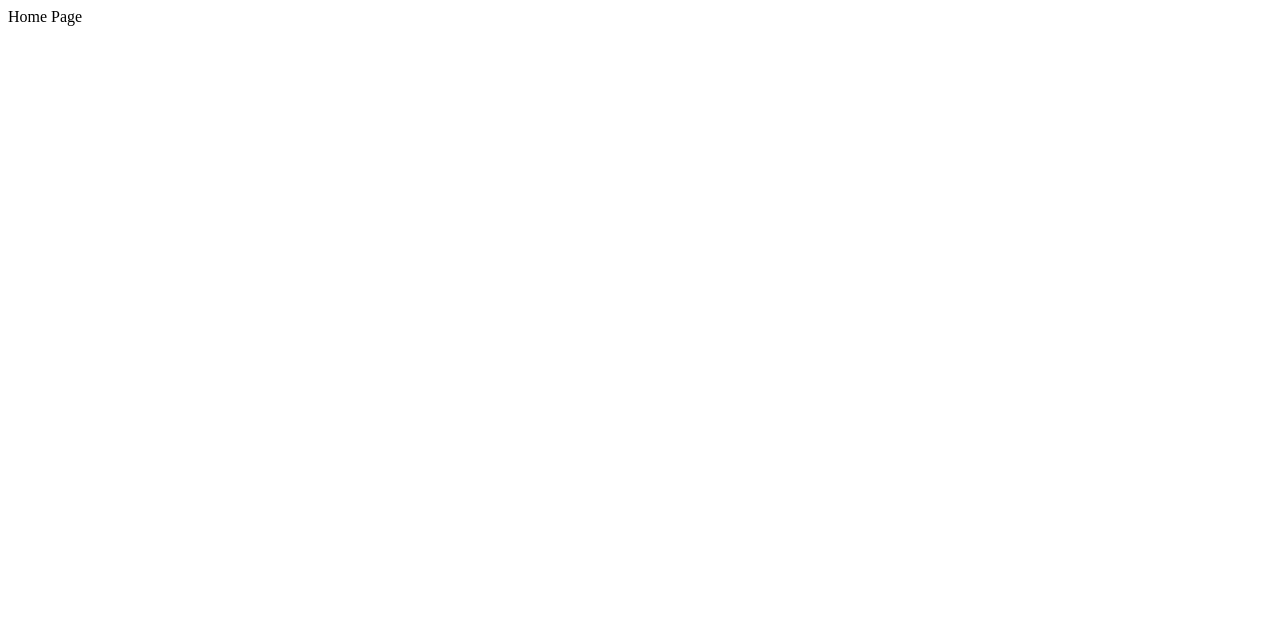
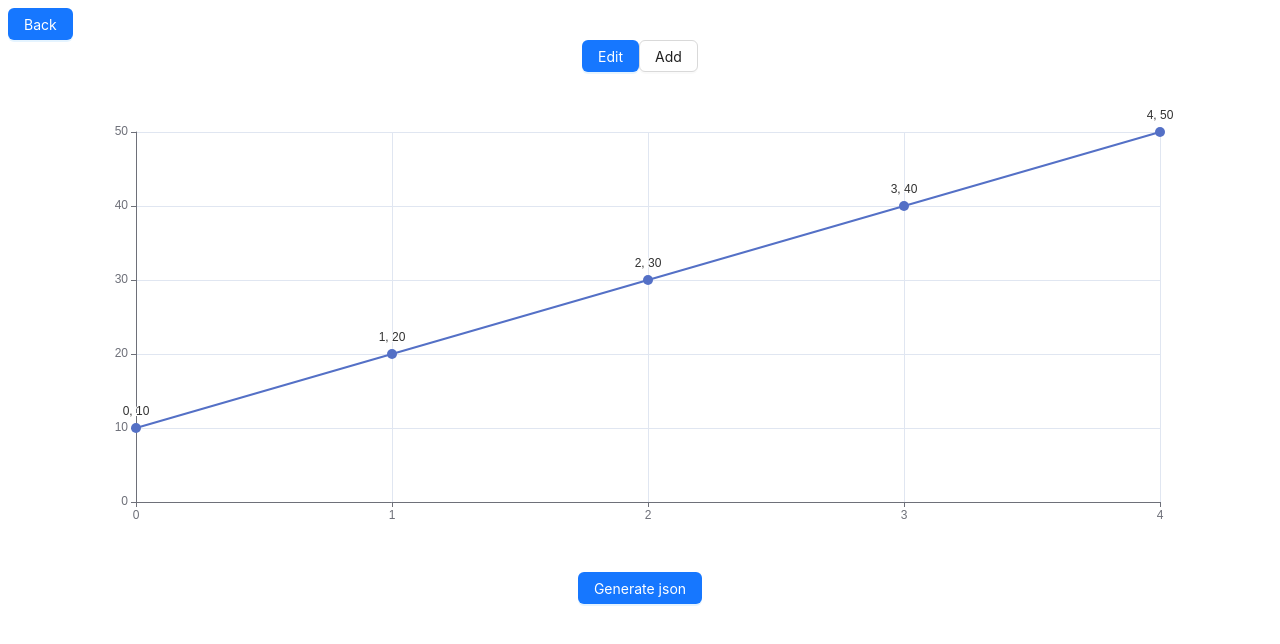
Before and after one commit to Mirrorgo/pubQuokka, a Next.js app in the folder frontend/: page /home in a window 1280 px wide. Shown: the top 644 px of the page. Built offline with nearby package versions, Linux system fonts and the light colour scheme.

Commit message:
feat: add demo chart page

```diff
--- a/frontend/package.json
+++ b/frontend/package.json
@@ -13,6 +13,7 @@
     "@types/react": "18.2.21",
     "@types/react-dom": "18.2.7",
     "antd": "^5.8.6",
+    "echarts": "^5.4.3",
     "eslint": "8.48.0",
     "eslint-config-next": "13.4.19",
     "next": "13.4.19",
--- /dev/null
+++ b/frontend/src/pages/home/components/DraggableLineChart.tsx
@@ -0,0 +1,73 @@
+import React, { useEffect, useRef } from "react";
+import * as echarts from "echarts";
+
+const DraggableLineChart: React.FC = () => {
+  const chartRef = useRef<HTMLDivElement | null>(null);
+
+  useEffect(() => {
+    if (chartRef.current) {
+      const myChart = echarts.init(chartRef.current);
+
+      // 模拟一些数据
+      const data = [
+        [0, 10],
+        [1, 20],
+        [2, 30],
+        [3, 40],
+        [4, 50],
+      ];
+
+      // 创建初始的折线图
+      const option = {
+        xAxis: {
+          type: "value",
+        },
+        yAxis: {
+          type: "value",
+        },
+        series: [
+          {
+            type: "line",
+            data: data,
+            symbol: "circle",
+            symbolSize: 10,
+            label: {
+              show: true,
+              formatter: function (params: any) {
+                return params.value.join(", ");
+              },
+            },
+            draggable: true,
+            emphasis: {
+              label: {
+                show: true,
+                formatter: function (params: any) {
+                  return params.value.join(", ");
+                },
+              },
+            },
+          },
+        ],
+      };
+
+      myChart.setOption(option);
+
+      // 监听拖拽结束事件，更新数据
+      // myChart.on("dragend", (params: any) => {
+      //   const series = myChart.getOption().series[0];
+      //   const dataIndex = params.dataIndex;
+      //   const coordX = params.event.offsetX;
+      //   const coordY = params.event.offsetY;
+      //   const newValues = myChart.convertFromPixel("grid", [coordX, coordY]);
+      //   series.data[dataIndex] = newValues;
+      //   myChart.setOption({
+      //     series: [series],
+      //   });
+      // });
+    }
+  }, []);
+
+  return <div ref={chartRef} style={{ width: "100%", height: "100%" }} />;
+};
+
+export default DraggableLineChart;
--- a/frontend/src/pages/home/index.tsx
+++ b/frontend/src/pages/home/index.tsx
@@ -1,7 +1,44 @@
-import React from "react";
+import React, { useCallback } from "react";
+import DraggableLineChart from "./components/DraggableLineChart";
+import { Button, Col, Row, message } from "antd";
+import { useRouter } from "next/navigation";
 
 function Home() {
-  return <div>Home Page</div>;
+  const router = useRouter();
+  const [messageApi, contextHolder] = message.useMessage();
+
+  const handleGoBack = useCallback(() => {
+    router.push("/login");
+  }, [router]);
+
+  const handleGenerateJson = useCallback(() => {
+    messageApi.success("Json has been generated and sent!");
+  }, [messageApi]);
+
+  return (
+    <>
+      {contextHolder}
+      <Button type="primary" onClick={handleGoBack}>
+        Back
+      </Button>
+      <Row justify="center">
+        <Col>
+          <Button type="primary">Edit</Button>
+          <Button>Add</Button>
+        </Col>
+      </Row>
+      <div style={{ width: "100vw", height: "500px" }}>
+        <DraggableLineChart />
+      </div>
+      <Row justify="center">
+        <Col>
+          <Button type="primary" onClick={handleGenerateJson}>
+            Generate json
+          </Button>
+        </Col>
+      </Row>
+    </>
+  );
 }
 
 export default Home;
```
Also changed, not shown: 1 other file (tests, documents, lock files or other folders).
